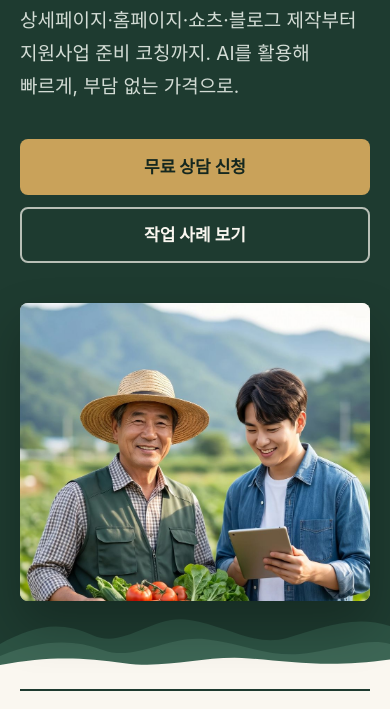
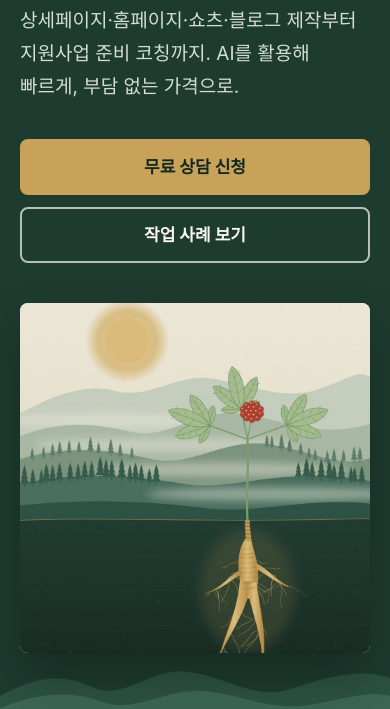
Before and after one commit to gmlwns70-cmd/-, a plain HTML site: page docs/index.html in a window 390 px wide. Shown: the part 314-1023 px from the top of the page. Drawn offline with Linux system fonts and the light colour scheme; a web font is replaced by a local one.

Commit message:
Replace hero photo with Sanmaru Lab illustration
Layered mountain ridges with a wild ginseng plant above ground and its
gold root below, drawn in the site palette. SVG source kept next to the
rendered JPG; phone frame made square so the root stays in view.

Co-Authored-By: Claude Opus 5.5 <noreply@anthropic.com>
Claude-Session: https://claude.ai/code/session_01GdGJnFERcxxN54f8kQ6hRD

```diff
--- a/docs/content.js
+++ b/docs/content.js
@@ -40,8 +40,8 @@ window.SITE = {
     primaryButton: "무료 상담 신청",
     secondaryButton: "작업 사례 보기",
     // 대표 사진: images 폴더에 이 이름으로 사진을 넣으면 자동으로 보입니다.
-    photo: "images/ceo-hero.jpg",
-    photoAlt: "산 아래 밭에서 채소 상자를 든 농부와 태블릿을 든 청년이 함께 웃고 있는 모습",
+    photo: "images/hero-art.jpg",
+    photoAlt: "겹쳐진 산 능선 아래에서 자라는 산양삼 그림. 땅 위로 잎과 붉은 열매, 땅속으로 황금빛 뿌리가 보입니다.",
     photoPlaceholder: "[대표 사진]",
   },
 
--- a/docs/style.css
+++ b/docs/style.css
@@ -225,10 +225,10 @@ a { color: inherit; }
   border: 2px dashed #A8A398; border-radius: var(--radius);
 }
 .has-photo .photo-placeholder { display: none; }
-.hero .photo-frame img { object-position: 50% 30%; }
+.hero .photo-frame img { object-position: 50% 72%; }
 .about-photo .photo-frame img { object-position: 50% 22%; }
 .hero .photo-frame { max-width: 460px; margin-left: auto; margin-right: auto; box-shadow: 0 24px 48px rgba(0, 0, 0, .25); }
-@media (max-width: 899px) { .hero .photo-frame { aspect-ratio: 4 / 3.4; } }
+@media (max-width: 899px) { .hero .photo-frame { aspect-ratio: 1 / 1; } }
 
 /* ── 3. 신뢰 띠 ─────────────────────────────── */
 .trust { padding: 16px 0 0; }
```
Also changed, not shown: docs/images/ceo-hero.jpg (deleted), docs/images/hero-art.jpg (added), docs/images/hero-art.svg (added).
